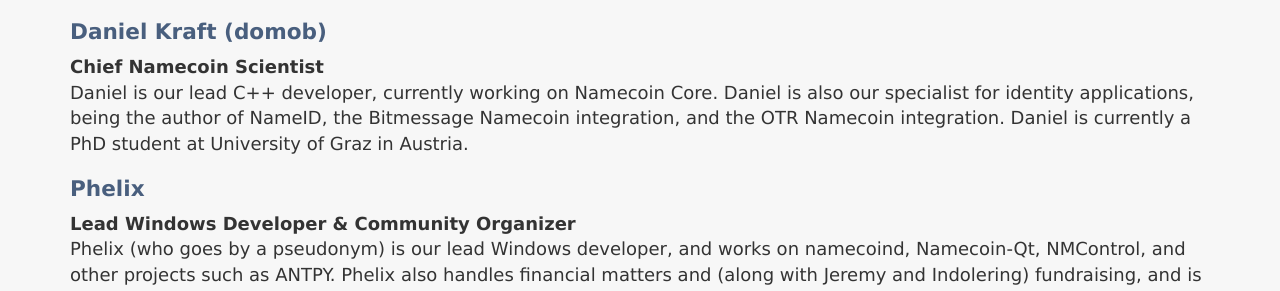
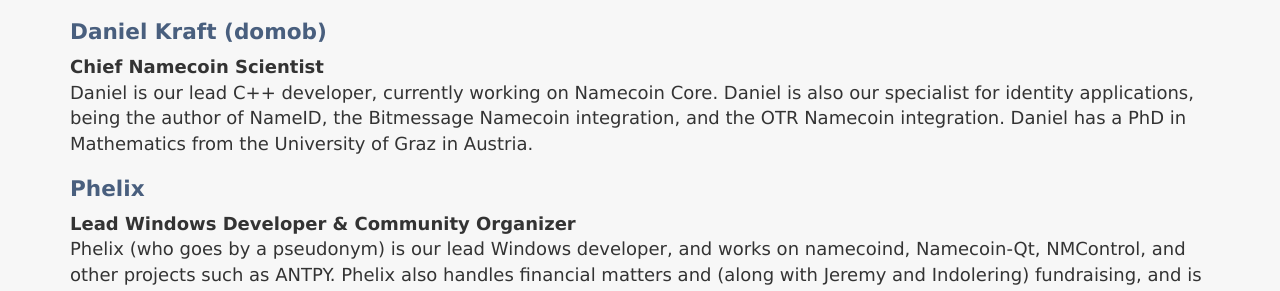
Before and after one commit to JeremyRand/namecoin.org, a Jekyll site: the page built from team/index.md, in a window 1280 px wide and 900 px high, scrolled down 425 px. Shown: the part 178-469 px from the top of the window. Built offline with Jekyll 4.4.1, drawn with Linux system fonts in a browser that asks for light colours.

Commit message:
Update Daniel's profile, fixes #47

```diff
--- a/team/index.md
+++ b/team/index.md
@@ -10,7 +10,7 @@ title: Team
 ## Daniel Kraft (domob)
 
 **Chief Namecoin Scientist** <br>
-Daniel is our lead C++ developer, currently working on Namecoin Core. Daniel is also our specialist for identity applications, being the author of NameID, the Bitmessage Namecoin integration, and the OTR Namecoin integration. Daniel is currently a PhD student at University of Graz in Austria.
+Daniel is our lead C++ developer, currently working on Namecoin Core. Daniel is also our specialist for identity applications, being the author of NameID, the Bitmessage Namecoin integration, and the OTR Namecoin integration. Daniel has a PhD in Mathematics from the University of Graz in Austria.
 
 ## Phelix
 
```
